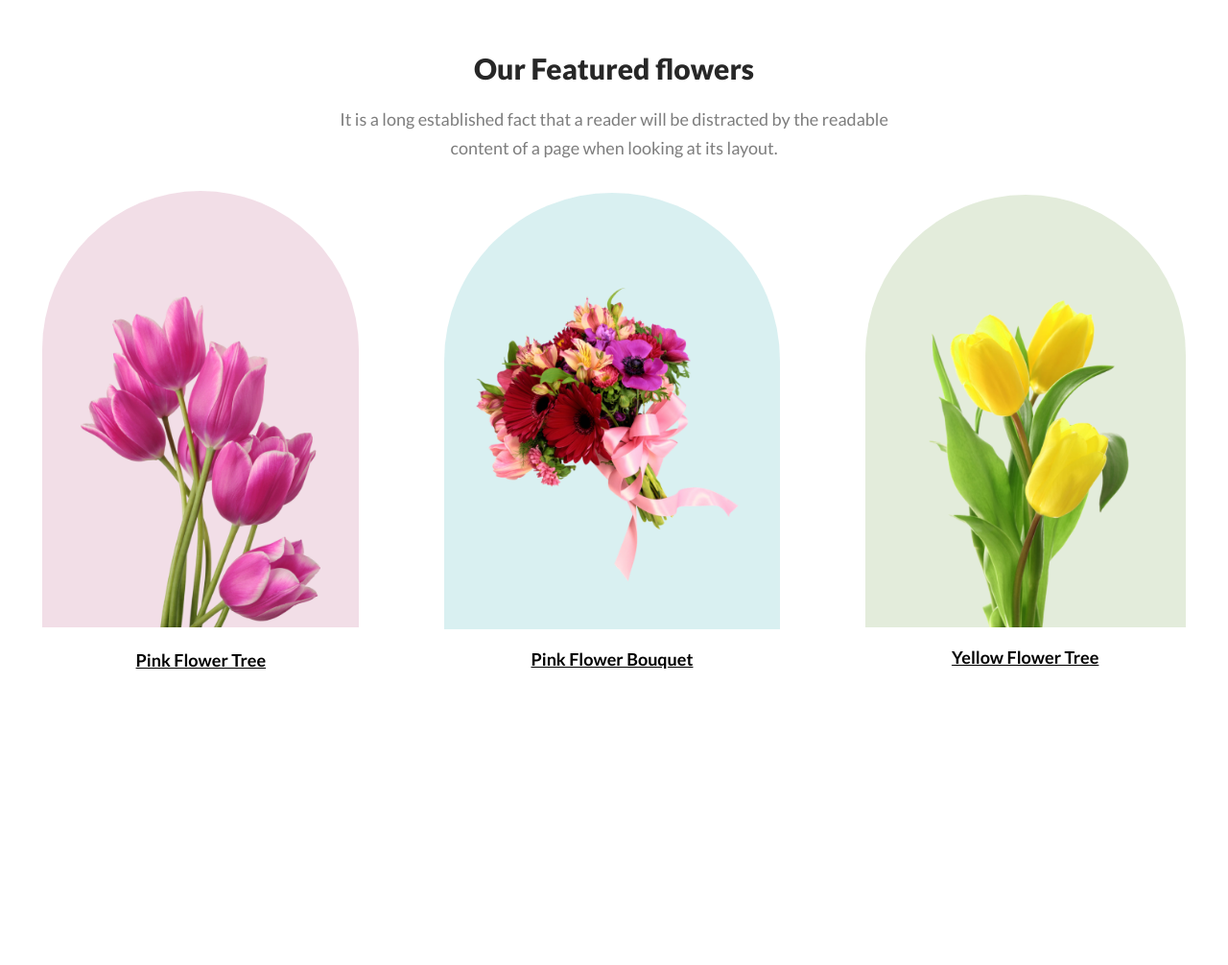
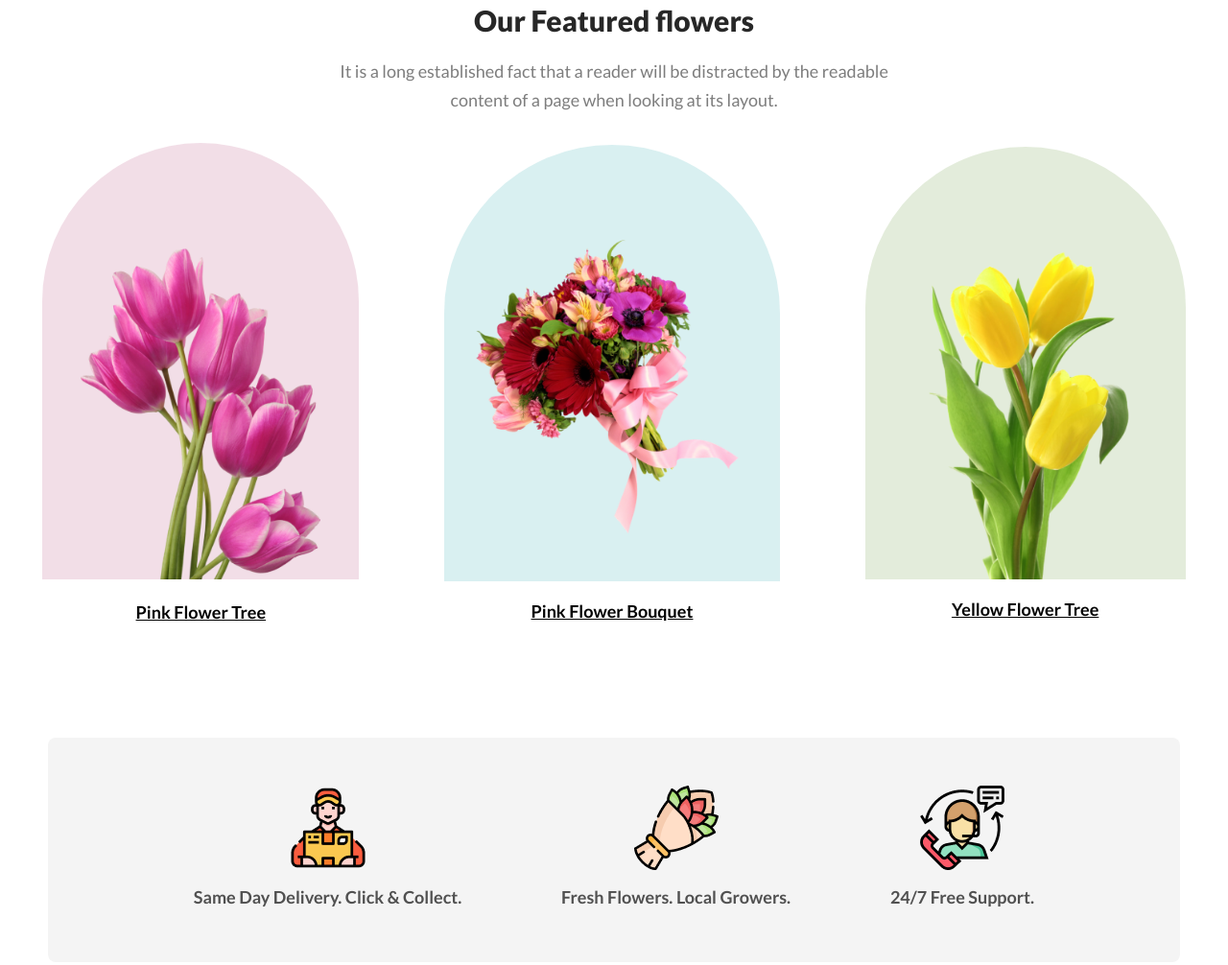
Before and after one commit to shalve37/flower-shop-assignment, a plain HTML site: page index.html in a window 1280 px wide. Shown: the part 847-1853 px from the top of the page at 96% size. Before the commit the page ends 1566 px from the top, so only its background shows below. Drawn offline with Linux system fonts and the light colour scheme.

Commit message:
added the third section

```diff
--- a/index.html
+++ b/index.html
@@ -57,6 +57,20 @@
                 </div>
             </div>
         </section>
+        <section class="services-container">
+            <div class="service-1">
+                <img src="Flower Asset/Group 57.png" alt="">
+                <p>Same Day Delivery. Click & Collect.</p>
+            </div>
+            <div class="service-2">
+                <img src="Flower Asset/Group 58.png" alt="">
+                <p>Fresh Flowers. Local Growers.</p>
+            </div>
+            <div class="service-3">
+                <img src="Flower Asset/Group 59.png" alt="">
+                <p>24/7 Free Support.</p>
+            </div>
+        </section>
     </main>
     <footer>
 
--- a/styles/styles.css
+++ b/styles/styles.css
@@ -1,14 +1,15 @@
-*{
+* {
     margin: 0px;
     padding: 0px;
     font-family: 'Lato';
 }
+
 /* styling the header section */
-.banner-container{
+.banner-container {
     background: rgba(229, 84, 115, 0.10);
     height: 100vh;
     display: flex;
-    gap:100px;
+    gap: 100px;
     justify-content: space-around;
     align-items: center;
     margin: 0px;
@@ -18,21 +19,24 @@
     padding-right: 150px;
 
 }
-.banner-title{
+
+.banner-title {
     color: #272727;
     font-size: 60px;
     font-weight: 800;
     width: 500px;
 }
-.banner-description{
+
+.banner-description {
     color: rgba(39, 39, 39, 0.60);
     font-size: 16px;
     font-weight: 400;
     line-height: 30px;
     padding-top: 25px;
-    padding-bottom:25px ;
+    padding-bottom: 25px;
 }
-.button-primary{
+
+.button-primary {
     color: #FFF;
     font-size: 15px;
     font-weight: 700;
@@ -41,57 +45,66 @@
     border-radius: 8px;
     background: #E55473;
 }
-.button-primary:hover{
+
+.button-primary:hover {
     cursor: pointer;
     box-shadow: 3px 5px 10px gray;
 }
-.banner-image{
+
+.banner-image {
     margin-top: 70px;
 }
-.banner-flower{
+
+.banner-flower {
     width: 435px;
     height: 600px;
 }
+
 /* styling the main section */
-.featured-text{
-    margin-top: 100px;
+.featured-text {
+    margin-top: 50px;
     text-align: center;
 
 }
-.featured-title{
+
+.featured-title {
     color: #272727;
     font-size: 30px;
     font-weight: 800;
     padding-bottom: 20px;
 }
-.featured-description{
+
+.featured-description {
     color: rgba(39, 39, 39, 0.60);
     font-size: 18px;
     font-weight: 400;
     line-height: 30px;
 
 }
-.featured-images{
+
+.featured-images {
     display: flex;
     justify-content: space-around;
     align-items: center;
-    margin-top:30px;
+    margin-top: 30px;
 }
 
-.featured-flower-1{
+.featured-flower-1 {
     width: 250px;
     border-radius: 300px 300px 0px 0px;
     background: rgba(167, 33, 98, 0.15);
     padding: 110px 40px 0px 40px;
 
 }
-.featured-images-caption{
+
+.featured-images-caption {
     text-align: center;
     text-decoration: underline;
     font-size: 18px;
     font-weight: 700;
 }
-.featured-flower-2{
+
+.featured-flower-2 {
     width: 310px;
     border-radius: 300px 300px 0px 0px;
     background: rgba(5, 151, 160, 0.15);
@@ -99,7 +112,8 @@
     align-items: center;
     padding: 95px 20px 50px 20px;
 }
-.featured-flower-3{
+
+.featured-flower-3 {
     width: 254px;
     border-radius: 300px 300px 0px 0px;
     background: rgba(71, 125, 17, 0.15);
@@ -107,9 +121,30 @@
     align-items: baseline;
     padding: 70px 40px 0px 40px;
 }
-.featured-images-caption{
+
+.featured-images-caption {
     padding: 20px;
     display: flex;
     justify-content: space-around;
     text-align: center;
 }
+
+.services-container {
+    margin: 100px 50px;
+    border-radius: 8px;
+    padding: 50px 100px;
+    background: rgba(39, 39, 39, 0.05);
+    display: flex;
+    justify-content: space-around;
+    align-items: center;
+}
+
+.service-1,
+.service-2,
+.service-3 {
+    text-align: center;
+    color: rgba(39, 39, 39, 0.80);
+    font-size: 18px;
+    font-weight: 600;
+    line-height: 35px;
+}
```
